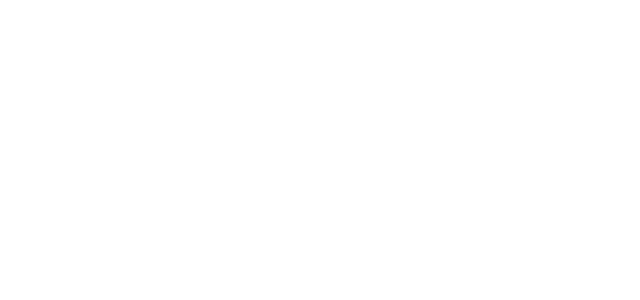
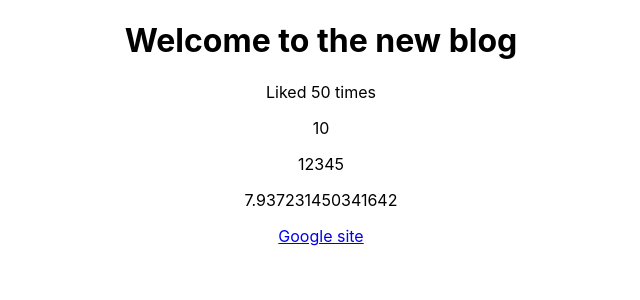
Before and after one commit to Cleomir/learning-react-hooks, a React (Create React App) app: page / in a window 1280 px wide. Shown: the top 300 px of the page, without its empty margins (319-959 px from the left). Built offline with nearby package versions, Linux system fonts and the light colour scheme.

Commit message:
Add basic types

```diff
--- a/src/App.js
+++ b/src/App.js
@@ -1,7 +1,24 @@
 import "./App.css";
 
 function App() {
-  return <div className="App"></div>;
+  const title = "Welcome to the new blog";
+  const likes = 50;
+  // const person = { name: "yoshi", age: 30 };
+  // const boolean = true;
+  const link = "http://google.com";
+  return (
+    <div className="App">
+      <h1>{title}</h1>
+      <p>Liked {likes} times</p>
+      {/* Does not work */}
+      {/* <p>{person}</p> */}
+      {/* <p>{boolean}</p> */}
+      <p>{10}</p>
+      <p>{[1, 2, 3, 4, 5]}</p>
+      <p>{Math.random() * 10}</p>
+      <a href={link}>Google site</a>
+    </div>
+  );
 }
 
 export default App;
```
